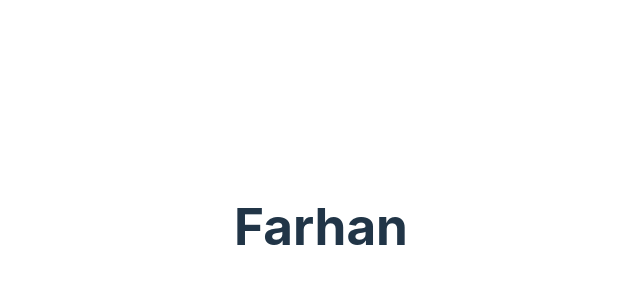
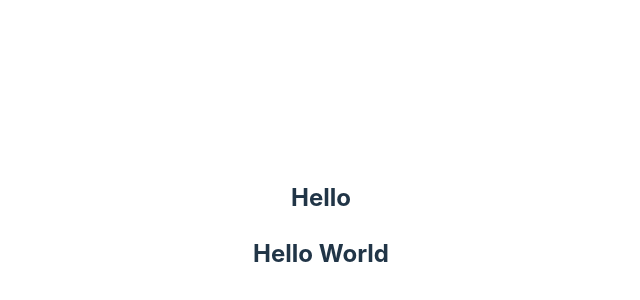
Before and after one commit to Farhan0140/React, a React (Vite) app: page / in a window 1280 px wide. Shown: the part 174-474 px from the top of the page, without its empty margins (319-959 px from the left). Built offline with nearby package versions, Linux system fonts and the light colour scheme.

Commit message:
28.4 Conditional Rendering

```diff
--- a/src/first_component.jsx
+++ b/src/first_component.jsx
@@ -1,7 +1,43 @@
 // PascalCasing
 
 const FirstComponent = () => {
-    return <h1>Farhan</h1>
+    // const  name = "Nadim";
+
+    // Type 1:
+    // if (name) {
+    //     return (
+    //         <>
+    //             <h2>Hello {name}</h2>
+    //         </>
+    //     );
+    // }
+
+    // return (
+    //     <>
+    //         <h2>Hello World</h2>
+    //     </>
+    // );
+
+
+
+    // Type 2:
+    // return (
+    //     <>
+    //         <h2>Hello { name ? name: "World" } </h2>
+    //     </>
+    // );
+
+
+
+    // Type 3:
+    return (
+        <>
+            <h2>Hello { name && "World" } </h2>
+            <h2>Hello { name || "World" } </h2>
+        </>
+    );
+
+
 }
 
 export default FirstComponent;
```
